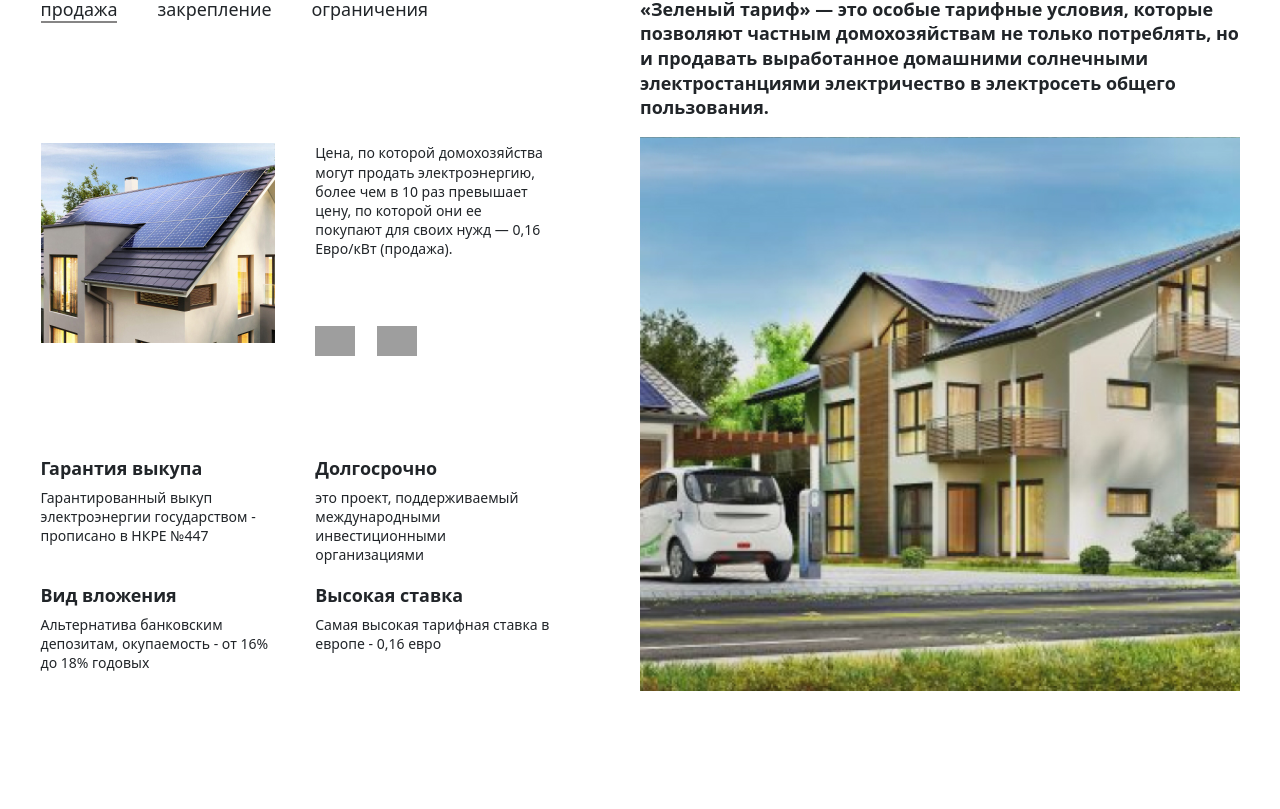
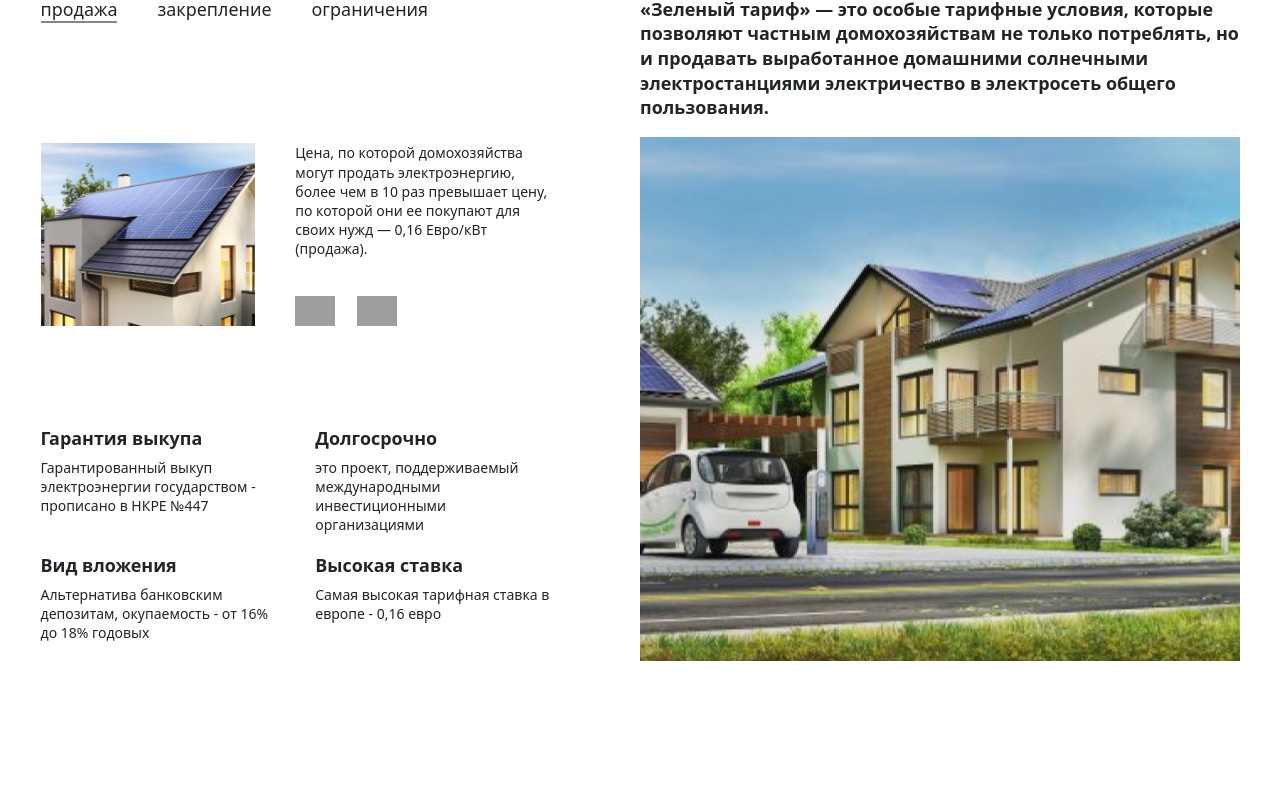
Before and after one commit to MariiaUdovytska/React-Solar, a React (Create React App) app in the folder react-solar/: page / in a window 1280 px wide. Shown: the part 1963-2772 px from the top of the page. Built offline with nearby package versions, Linux system fonts and the light colour scheme; grey boxes are pictures that could not be loaded.

Commit message:
fixed bugs responsiv carousel

```diff
--- a/react-solar/src/Clients.js
+++ b/react-solar/src/Clients.js
@@ -18,7 +18,7 @@ class Clients extends React.Component {
 						<div className='clients__body-left'>
 							<Carousel>
 								<div>
-									<img width={182} height={51} src={clients1} alt="Clients1" />
+									<img src={clients1} alt="Clients1" />
 								</div>
 								<div></div>
 								<div></div>
--- a/react-solar/src/carouselItems/CarouselConsolidation.js
+++ b/react-solar/src/carouselItems/CarouselConsolidation.js
@@ -8,7 +8,7 @@ function CarouselConsolidation(props) {
 	return (
 		<div className='corouselConsolidation'>
 			<div className='corouselConsolidation__img'>
-				<img src={Carousel2} alt='Carousel2' width={235} height={200}></img>
+				<img src={Carousel2} alt='Carousel2'></img>
 			</div>
 			<div className='corouselConsolidation__carousel'>
 				<Carousel>
--- a/react-solar/src/carouselItems/CarouselSale.js
+++ b/react-solar/src/carouselItems/CarouselSale.js
@@ -7,7 +7,7 @@ function CarouselSale(props) {
 	return (
 		<div className='corouselSale'>
 			<div className='corouselSale__img'>
-				<img src={carousel1} alt='Carousel1' width={235} height={200}></img>
+				<img src={carousel1} alt='Carousel1'></img>
 			</div>
 			<div className='corouselSale__carousel'>
 				<Carousel>
--- a/react-solar/src/css/carousel.css
+++ b/react-solar/src/css/carousel.css
@@ -1,13 +1,17 @@
 .carousel{
+	min-height: 100%;
+   display: flex;
+   flex-direction: column;
 }
 .carousel__content{
-	height: 183px;
+	/* height: 183px; */
 	line-height: 19.07px;
 	display: grid;
+	flex: 1 1 auto;
 }
 
 .carousel__content-items{
-	max-width: 235px;
+	max-width: 100%;
 	overflow: hidden;
 	display: flex;
 }
@@ -28,8 +32,8 @@
 .carousel__btns-right{}
 
 
-@media (max-width: 795px) {
+/* @media (max-width: 795px) {
 	.carousel__content{
 		height: 194px;
 	}
-}
+} */
--- a/react-solar/src/css/carouselConsolidation.css
+++ b/react-solar/src/css/carouselConsolidation.css
@@ -1,18 +1,20 @@
 .corouselConsolidation{
 	display: flex;
 	flex-direction: row;
+	min-height: 100%;
 }
 .corouselConsolidation__img {
 	padding-right: 40px;
+	flex: 1 1 50%;
 }
 .corouselConsolidation__img img{
 	max-width: 100%;
-	/* height: 100%; */
+	height: 100%;
 	object-fit: none;
 
 }
 .corouselConsolidation__carousel{
-
+	flex: 1 1 50%;
 }
 
 @media (max-width: 1132px){
@@ -31,8 +33,8 @@
 		padding-right: 10px;
 	}
 }
-@media (max-width: 795px) {
+/* @media (max-width: 795px) {
 	.corouselConsolidation__img{
 		padding-top: 8px;
 	}
-}
+} */
--- a/react-solar/src/css/carouselSale.css
+++ b/react-solar/src/css/carouselSale.css
@@ -4,13 +4,16 @@
 }
 .corouselSale__img {
 	padding-right: 40px;
+	flex: 1 1 50%;
 }
 .corouselSale__img img{
-	width: 100%;
-	/* height: 100%; */
-	object-fit: none;
+	max-width: 100%;
+	height: 100%;
+	object-fit: cover;
 }
-.corouselSale__carousel{}
+.corouselSale__carousel{
+	flex: 1 1 50%;
+}
 
 @media (max-width: 1132px){
 	.corouselSale__img{
@@ -27,8 +30,8 @@
 		padding-right: 10px;
 	}
 }
-@media (max-width: 795px) {
+/* @media (max-width: 795px) {
 	.corouselSale__img{
 		padding-top: 8px;
 	}
-}
+} */
```
